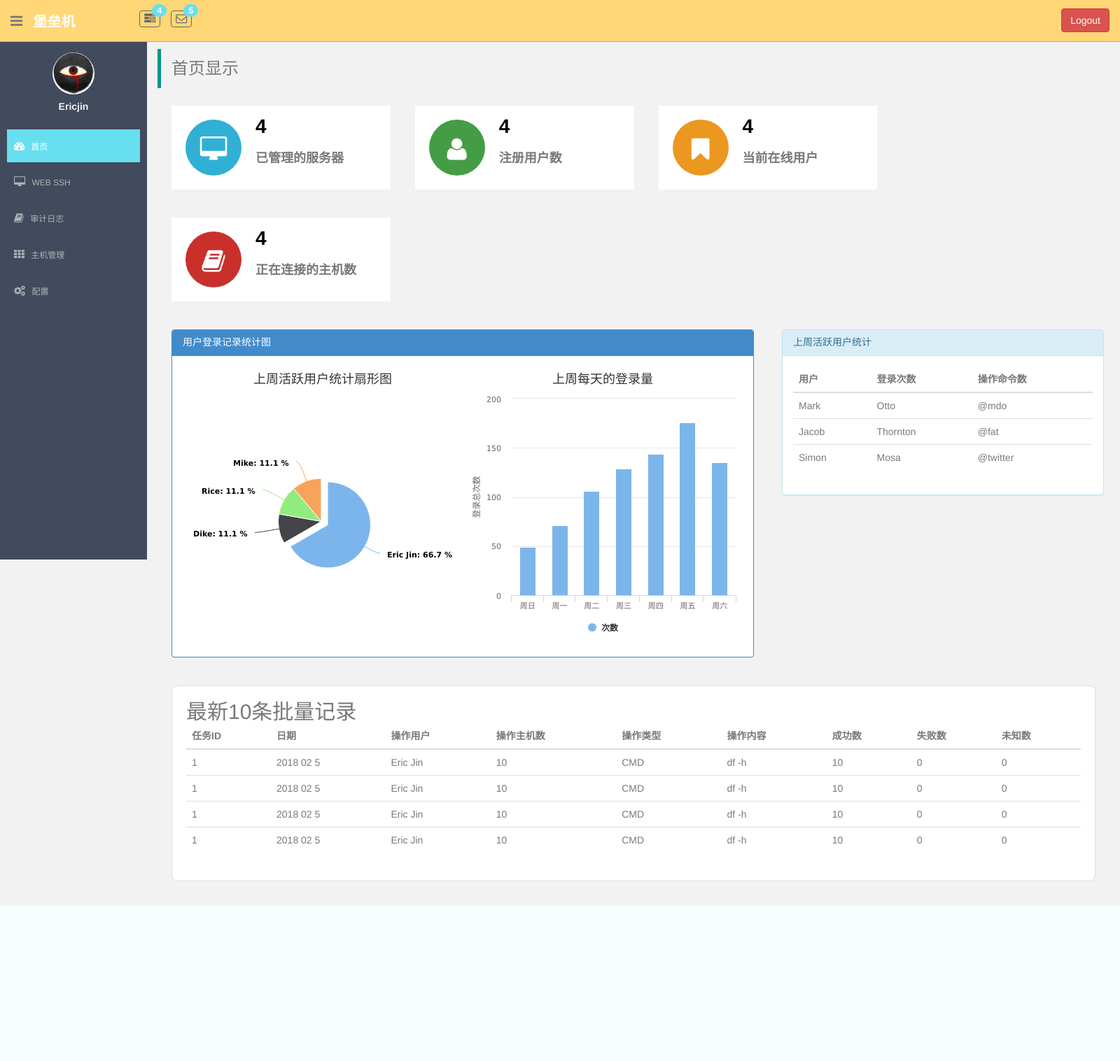
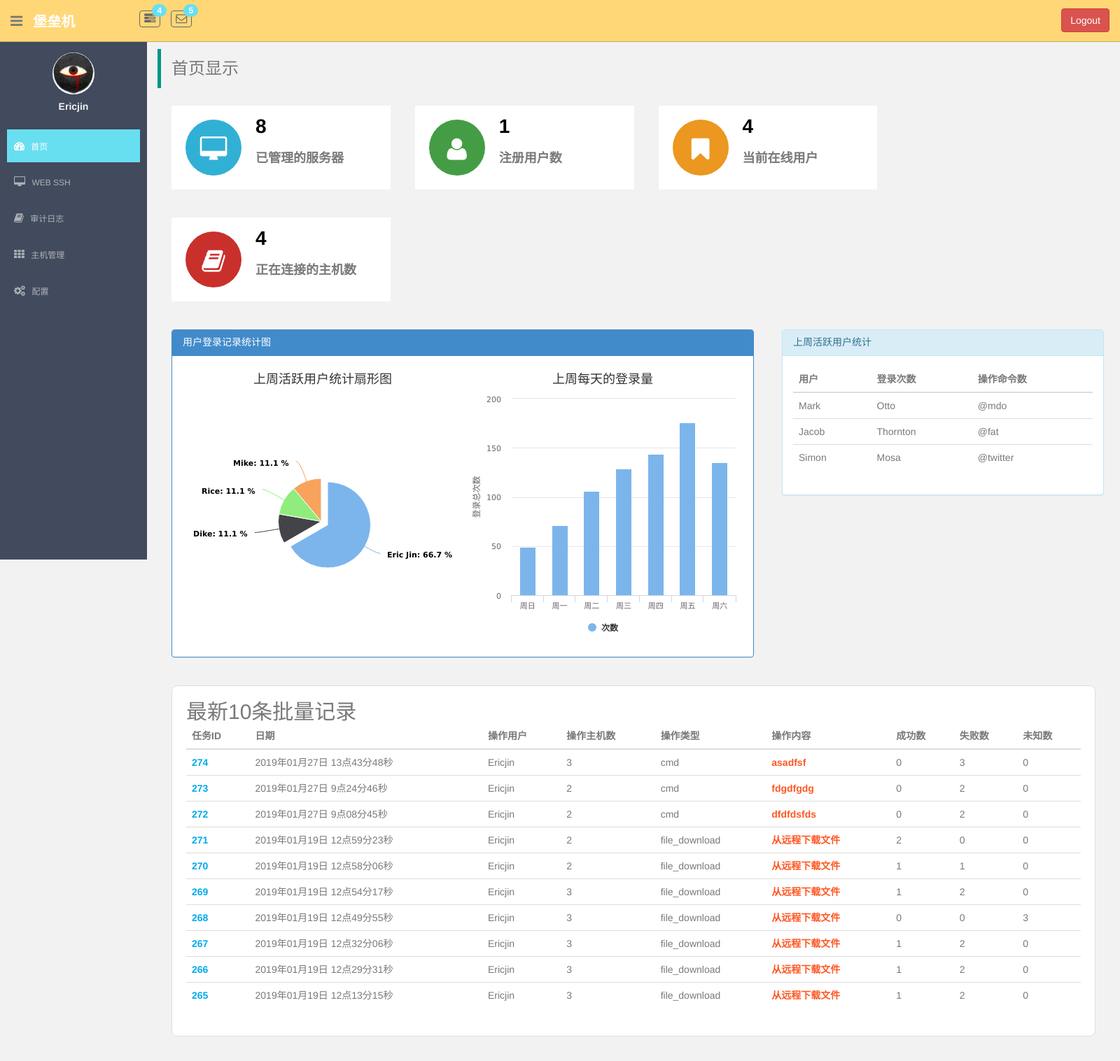
Before and after one commit to Traeric/MonitorSystem, a Django app: page / in a window 1600 px wide. Shown: the whole page at 70% size. Before the commit the page ends 1295 px from the top, so only its background shows below. Run offline with Django 3.2, Linux system fonts and the light colour scheme; a user stored in the database is signed in; data comes from the database, SQL or seed files in the repository; both versions use the stored data as it was after the commit; some libraries are stand-ins or nearby versions.

Commit message:
dashboard insert

```diff
--- a/CrazyEye/views.py
+++ b/CrazyEye/views.py
@@ -1,6 +1,7 @@
 from django.contrib.auth.decorators import login_required
 from django.shortcuts import render, redirect, HttpResponse
 from django.contrib.auth import authenticate, login, logout
+from monitor import models
 
 
 @login_required
@@ -10,7 +11,14 @@ def dashboard(request):
     :param request:
     :return:
     """
-    return render(request, "dashboard.html")
+    # 查询最近的十条批量操作记录
+    task_obj = models.Task.objects.order_by("-id")[:10]
+    # 获取注册用户数
+    user_number = models.UserProfile.objects.count()
+    # 已经管理的服务器
+    host_count = models.Host.objects.count()
+    # 查询最近登录的用户
+    return render(request, "dashboard.html", locals())
 
 
 def log_in(request):
@@ -29,6 +37,9 @@ def log_in(request):
         if user:
             # 验证成功，登录
             login(request, user)
+            # 修改登录时间
+            import datetime
+            request.user.last_login = datetime.datetime.now()
             return redirect(request.GET.get("next", "/"))
         else:
             # 登录失败
--- a/monitor/models.py
+++ b/monitor/models.py
@@ -48,6 +48,7 @@ class UserProfile(AbstractBaseUser, PermissionsMixin):
     name = models.CharField(max_length=64, verbose_name="用户名", unique=True)
     host_to_remote_users = models.ManyToManyField(to="HostToRemoteUser", verbose_name="关联主机账户")
     host_group = models.ManyToManyField(to="HostGroup", verbose_name="主机组")
+    last_login = models.DateTimeField(verbose_name="最近登录时间", null=True, blank=True)
 
     is_active = models.BooleanField(default=True)
     is_staff = models.BooleanField(default=True)
--- a/templates/dashboard.html
+++ b/templates/dashboard.html
@@ -1,31 +1,92 @@
 {% extends "base.html" %}
 {% load staticfiles %}
+{% load monitor_tags %}
 
-{# title #}
 {% block title %}
     堡垒机主页
 {% endblock %}
 
 {% block style %}
     <style>
-        .con{margin: 0 0 40px 35px; width: 22.5%; display: flex; background-color: #fff; float: left;}
-        .con .left-icon{flex: 80px 0 0;}
-        .con .icon{height: 80px; width: 80px; margin: 20px; line-height: 100px; text-align: center; border-radius: 50%;}
-        .con .icon i{color: #fff; font-size: 36px;}
-        .con .right-text{flex: 1;}
-        .con .right-text .num{height: 50%; font-weight: 700; font-size: 28px; color: #000; text-align: left; line-height: 60px;}
-        .con .right-text .text{height: 50%; font-weight: 700; font-size: 18px; text-align: left;}
+        .con {
+            margin: 0 0 40px 35px;
+            width: 22.5%;
+            display: flex;
+            background-color: #fff;
+            float: left;
+        }
 
-        .login-count{display: flex;}
-        .login-count .user-login-chars{flex: 1; padding: 0 20px;}
-        .login-count .user-login-table{flex: 500px 0 0; padding: 0 20px;}
+        .con .left-icon {
+            flex: 80px 0 0;
+        }
 
-        .chars{display: flex;}
-        .chars .fans{flex: 1;}
-        .chars .histogram{flex: 1;}
+        .con .icon {
+            height: 80px;
+            width: 80px;
+            margin: 20px;
+            line-height: 100px;
+            text-align: center;
+            border-radius: 50%;
+        }
 
-        .footer-table{background-color: #fff; margin: 20px 20px; padding: 20px 20px; border-radius: 8px;
-            border: 1px solid #dedede;}
+        .con .icon i {
+            color: #fff;
+            font-size: 36px;
+        }
+
+        .con .right-text {
+            flex: 1;
+        }
+
+        .con .right-text .num {
+            height: 50%;
+            font-weight: 700;
+            font-size: 28px;
+            color: #000;
+            text-align: left;
+            line-height: 60px;
+        }
+
+        .con .right-text .text {
+            height: 50%;
+            font-weight: 700;
+            font-size: 18px;
+            text-align: left;
+        }
+
+        .login-count {
+            display: flex;
+        }
+
+        .login-count .user-login-chars {
+            flex: 1;
+            padding: 0 20px;
+        }
+
+        .login-count .user-login-table {
+            flex: 500px 0 0;
+            padding: 0 20px;
+        }
+
+        .chars {
+            display: flex;
+        }
+
+        .chars .fans {
+            flex: 1;
+        }
+
+        .chars .histogram {
+            flex: 1;
+        }
+
+        .footer-table {
+            background-color: #fff;
+            margin: 20px 20px;
+            padding: 20px 20px;
+            border-radius: 8px;
+            border: 1px solid #dedede;
+        }
     </style>
 {% endblock %}
 
@@ -37,7 +98,7 @@
                 <div class="icon" style="background-color: #31b0d5;"><i class="fa fa-desktop"></i></div>
             </div>
             <div class="right-text">
-                <div class="num">4</div>
+                <div class="num">{{ host_count }}</div>
                 <div class="text">已管理的服务器</div>
             </div>
         </div>
@@ -46,7 +107,7 @@
                 <div class="icon" style="background-color: #449d44;"><i class="fa fa-user"></i></div>
             </div>
             <div class="right-text">
-                <div class="num">4</div>
+                <div class="num">{{ user_number }}</div>
                 <div class="text">注册用户数</div>
             </div>
         </div>
@@ -134,50 +195,20 @@
             </tr>
             </thead>
             <tbody>
+            {% for task in task_obj %}
                 <tr>
-                    <td>1</td>
-                    <td>2018 02 5</td>
-                    <td>Eric Jin</td>
-                    <td>10</td>
-                    <td>CMD</td>
-                    <td>df -h</td>
-                    <td>10</td>
-                    <td>0</td>
-                    <td>0</td>
+                    <td style="font-weight: 700; color: #01AAED;">{{ task.id }}</td>
+                    <td>{{ task.date|date:"Y年m月d日" }} {{ task.date|time:"G点i分s秒" }}</td>
+                    <td>{{ task.user.name|capfirst }}</td>
+                    <td>{{ task.tasklogdetail_set.count }}</td>
+                    <td>{{ task.task_type }}</td>
+                    <td style="font-weight: 700; color: #FF5722;">{{ task.content }}</td>
+                    {% count_host_num task as count %}
+                    <td>{{ count.1 }}</td>
+                    <td>{{ count.2 }}</td>
+                    <td>{{ count.0 }}</td>
                 </tr>
-                <tr>
-                    <td>1</td>
-                    <td>2018 02 5</td>
-                    <td>Eric Jin</td>
-                    <td>10</td>
-                    <td>CMD</td>
-                    <td>df -h</td>
-                    <td>10</td>
-                    <td>0</td>
-                    <td>0</td>
-                </tr>
-                <tr>
-                    <td>1</td>
-                    <td>2018 02 5</td>
-                    <td>Eric Jin</td>
-                    <td>10</td>
-                    <td>CMD</td>
-                    <td>df -h</td>
-                    <td>10</td>
-                    <td>0</td>
-                    <td>0</td>
-                </tr>
-                <tr>
-                    <td>1</td>
-                    <td>2018 02 5</td>
-                    <td>Eric Jin</td>
-                    <td>10</td>
-                    <td>CMD</td>
-                    <td>df -h</td>
-                    <td>10</td>
-                    <td>0</td>
-                    <td>0</td>
-                </tr>
+            {% endfor %}
             </tbody>
         </table>
     </div>
@@ -186,7 +217,7 @@
 {% block js %}
     <script src="{% static 'plugins/highchars/highcharts.js' %}"></script>
     <script>
-        (function() {
+        (function () {
             $(".dashboard").addClass("active");
             // 初始化扇形图
             fansInit();
@@ -246,7 +277,7 @@
         }
 
         function histogramInit() {
-            Highcharts.chart('histogram',{
+            Highcharts.chart('histogram', {
                 chart: {
                     type: 'column'
                 },
@@ -255,7 +286,7 @@
                 },
                 xAxis: {
                     categories: [
-                        '周日','周一','周二','周三','周四','周五','周六',
+                        '周日', '周一', '周二', '周三', '周四', '周五', '周六',
                     ],
                     crosshair: true
                 },
@@ -281,8 +312,8 @@
                 },
                 series: [{
                     name: '次数',
-                    data: [49, 71, 106, 129, 144, 176, 135, ]
-                }, ]
+                    data: [49, 71, 106, 129, 144, 176, 135,]
+                },]
             });
         }
     </script>
```
Also changed, not shown: db.sqlite3, monitor/migrations/0013_auto_20190128_0844.py (added). Lines whose indentation alone changed are shown as unchanged.
